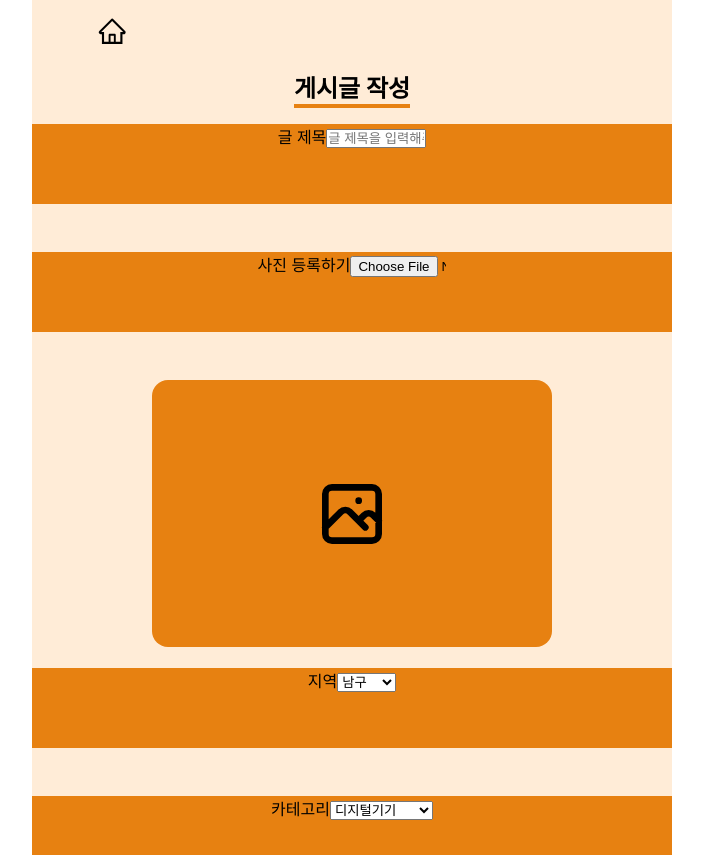
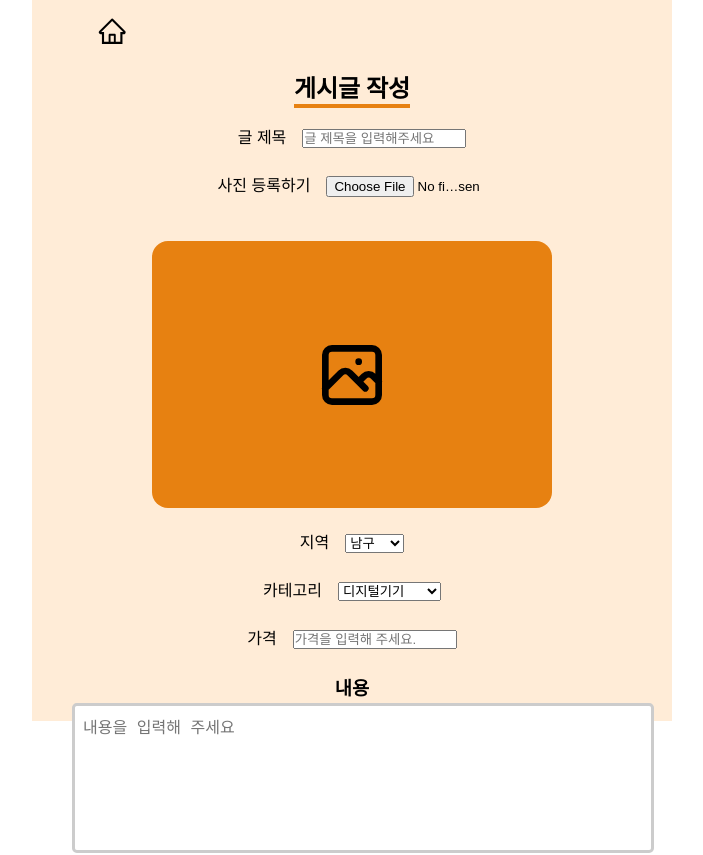
Before and after one commit to jong6598/daangn_FE, a React (Create React App) app: page /post in a window 1280 px wide. Shown: the top 855 px of the page, without its empty margins (288-991 px from the left). Built offline with nearby package versions, Linux system fonts and the light colour scheme.

Commit message:
게시글 수정기능 오류 수정
Co-authored-by: jong6598 <jong6598@users.noreply.github.com>

```diff
--- a/src/pages/Post.js
+++ b/src/pages/Post.js
@@ -10,7 +10,7 @@ import { AiOutlineHome } from "react-icons/ai";
 
 const Post = () => {
   const nickname = localStorage.getItem("nickname");
-  const postId = useParams()?.postId;
+  const postId = useParams().postId;
   const navigate = useNavigate();
   const params = useParams();
   const [imgSrc, setImgSrc] = useState("");
@@ -27,22 +27,27 @@ const Post = () => {
   useEffect(() => {
     if (postId) {
       const setPost = async () => {
-        const postInfo = await instance.get(`/posts/${params.postId}`);
-
-        if (postInfo.nickname !== nickname) {
+        const postInfo = await instance.get(`/api/post/${postId}`);
+        // console.log(postInfo.data.post.nickname);
+        // console.log(postInfo.nickname);
+        // console.log(postId);
+        // console.log(nickname);
+        if (postInfo.data.post.nickname !== nickname) {
           alert("수정 권한이 없습니다.");
           navigate(-1);
           return;
         }
 
         const data = postInfo;
-        setValue("title", data.title);
-        setValue("price", data.price);
-        setValue("area", data.area);
-        setValue("state", data.state);
-        setValue("after", data.after);
-        setValue("likeCount", data.likeCount);
-        setImgSrc(data.imageUrl);
+        console.log(data)
+        setValue("title", data.data.post.title);
+        setValue("price", data.data.post.price);
+        setValue("area", data.data.post.area);
+        setValue("state", data.data.post.state);
+        setValue("after", data.data.post.after);
+        // setValue("likeCount", data.data.post.likeCount);
+        setValue("content", data.data.post.content);
+        setImgSrc(data.data.post.imageUrl);
       };
       setPost();
     }
@@ -97,7 +102,7 @@ const Post = () => {
       }
     } else {
       try {
-        const update = await instance.put(`/api/post/${postId}`, newPost);
+        const update = instance.put(`/api/post/${postId}`, newPost);
         console.log(update);
         alert("게시글이 수정되었습니다!");
         navigate(`/post/${postId}`);
@@ -133,7 +138,6 @@ const Post = () => {
             type="file"
             accept="image/*"
             {...register("postImg", {
-              required: true,
               onChange: (e) => previewImage(e),
             })}
           />
@@ -189,8 +193,7 @@ const Post = () => {
         <Col>
           <label>가격</label>
           <input
-            type="text"
-            oninput="this.value = this.value.replace(/[^0-9.]/g, '').replace(/(\..*)\./g, '$1');"
+            type="number"
             placeholder="가격을 입력해 주세요."
             {...register("price", {
               required: true,
@@ -221,11 +224,14 @@ const Post = () => {
 export default Post;
 
 const MainDiv = styled.div`
+  display: flex;
+  flex-direction: column;
+  align-items: center;
   width: 40rem;
-  margin: 0 auto;
+  max-height: 75rem;
+  margin: 0rem auto;
   justify-content: center;
   background-color: #ffecd7;
-  flex-direction: column;
 `;
 
 const HomeBtn = styled.button`
@@ -243,7 +249,8 @@ const PostForm = styled.form`
     margin: 1rem auto 1rem;
   }
   input {
-    width: 6rem;
+    margin-left: 1rem;
+    width: 10rem;
   }
   button {
     margin: 4rem 0 1.2rem;
@@ -252,17 +259,39 @@ const PostForm = styled.form`
     background-color: #e78111;
     color: white;
     border-radius: 0.5rem;
-    border: 0;
   }
 `;
 
 const Col = styled.div`
-  width: 40rem;
-  height: 10vh;
+  display: block;
+  width: 35rem;
+  height: 3rem;
   margin: 0 auto;
   justify-content: center;
-  background-color: #e78111;
-  margin-bottom: 3rem;
+  background-color: #ffecd7;
+  margin-bottom: 0 auto 2rem;
+  border: 0.5rem;
+  gap: 0 3rem;
+  textarea {
+    width: 100%;
+    margin: 0.2rem 0;
+    padding: 0.5rem;
+    border: 0.2rem solid #ccc;
+    border-radius: 0.3rem;
+    font-size: 1rem;
+    &:focus {
+      border: 0.1rem solid #222;
+      background: #fafafa;
+    }
+  }
+  select {
+    cursor: pointer;
+    margin-left: 1rem;
+    option {
+      padding: 0.5rem;
+      font-size: 1rem;
+    }
+  }
 `;
 
 const ImageLabel = styled.label`
```
